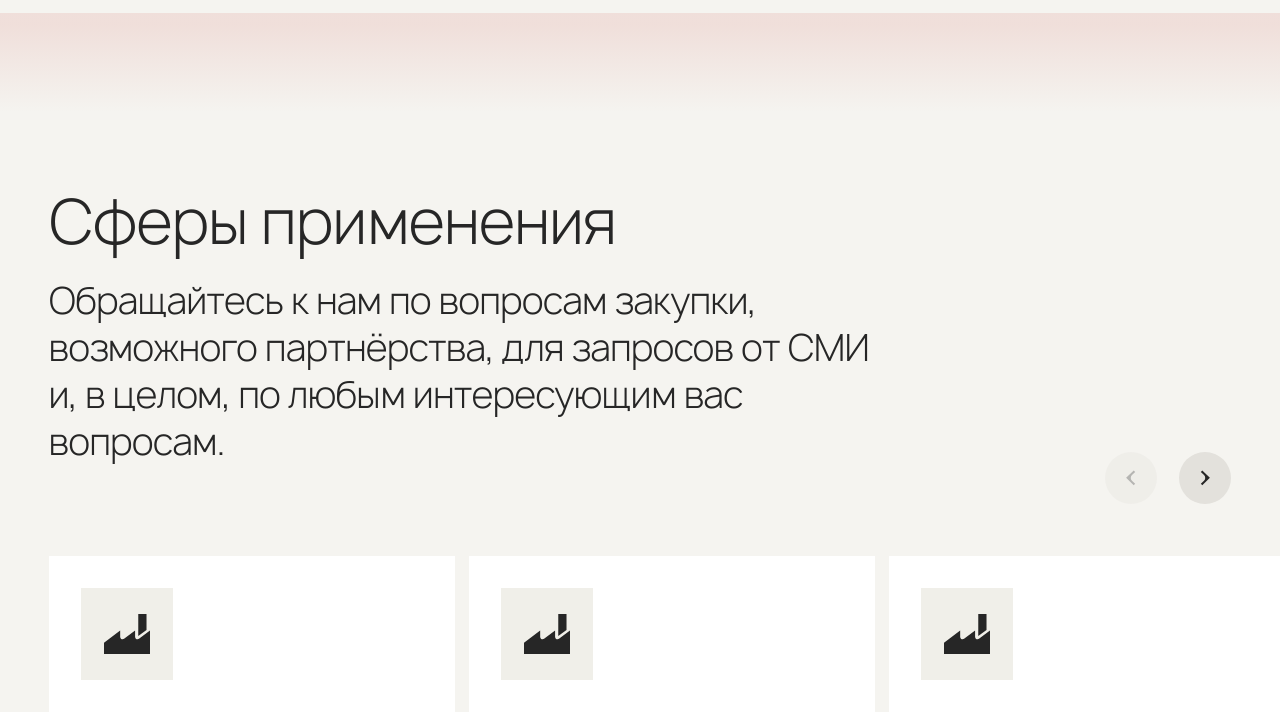
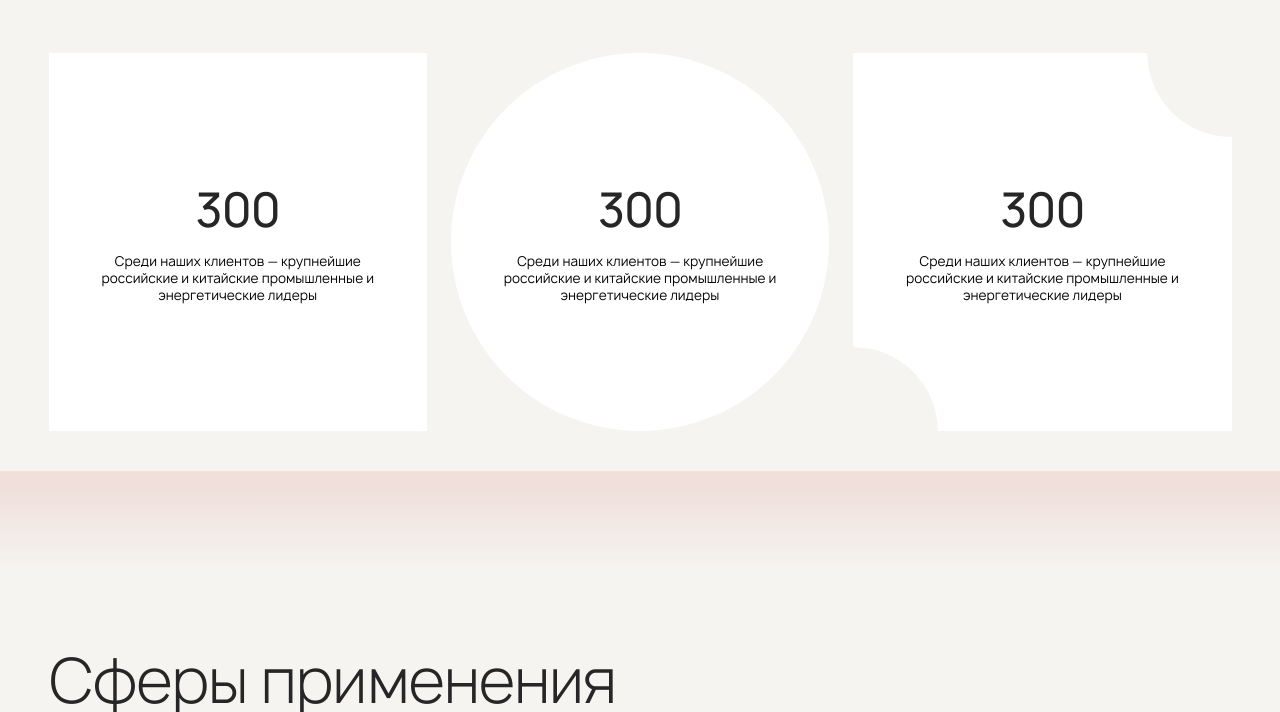
Before and after one commit to VarlakovAlexandr/RKMK, a website: page src/home.html in a window 1280 px wide. Shown: the part 88-800 px from the top of the page. Drawn offline with nearby package versions, Linux system fonts and the light colour scheme; files that its build step writes are made by us from their sources.

Commit message:
create advantages block

```diff
--- a/src/assets/js/main.js
+++ b/src/assets/js/main.js
@@ -431,3 +431,21 @@ const sliderWhereUse = new Swiper(".swiper.where-use-slider", {
         },
     }
 })
+
+let slider = new Swiper(".swiper.slider-advantages", {
+    speed: 1000,
+
+
+    spaceBetween: 0,
+
+    breakpoints: {
+        579: {
+            slidesPerView: 'auto',
+            spaceBetween: 24
+        },
+        1023: {
+            slidesPerView: 3,
+            spaceBetween: 24
+        }
+    }
+})
--- a/src/assets/scss/main.scss
+++ b/src/assets/scss/main.scss
@@ -146,6 +146,7 @@ section{
 @import 'units/s-quote';
 @import 'units/s-feedback';
 @import 'units/s-where-use';
+@import 'units/si-advantages';
 
 
 
--- /dev/null
+++ b/src/assets/scss/units/_si-advantages.scss
@@ -0,0 +1,88 @@
+.si-advantages{
+    padding-top: 52px;
+    padding-bottom: 52px;
+    width: 100%;
+    overflow: hidden;
+    @include calculateResponsiveProperty(350px, 744px, 52px, 40px, padding-top);
+    @include calculateResponsiveProperty(350px, 744px, 52px, 40px, padding-bottom);
+}
+.swiper.slider-advantages{
+    @media (min-width: 580px){
+        overflow: visible;
+    }
+}
+.swiper.slider-advantages .swiper-wrapper{
+    @media (max-width: 580px){
+        flex-direction: column;
+        row-gap: 12px;
+        transform: unset !important;
+    }
+}
+
+.swiper-slide.i-single-advantage{
+    width: 100%;
+    aspect-ratio: 1 / 1;
+    background-color: #fff;
+    overflow: hidden;
+    @media (max-width: 580px){
+        margin: 0 !important;
+
+
+    }
+
+    @media (min-width: 580px){
+        max-width: 300px;
+    }
+    position: relative;
+
+    @media (min-width: 1024px){
+        max-width: initial;
+    }
+}
+.swiper-slide.i-single-advantage.round{
+    border-radius: 50%;
+}
+
+.swiper-slide.i-single-advantage.puzzle{
+    &::before{
+        content: "";
+        position: absolute;
+        bottom: 0;
+        left: 0;
+        width: 44.516129%;
+        height: 44.516129%;
+        background-color: #f5f4f0;
+        transform: translate(-50%, 50%);
+        border-radius: 50%;
+    }
+    &::after{
+        content: "";
+        position: absolute;
+        top: 0;
+        right: 0;
+        width: 44.516129%;
+        height: 44.516129%;
+        background-color: #f5f4f0;
+        transform: translate(50%, -50%);
+        border-radius: 50%;
+    }
+}
+
+
+
+.i-single-advantage__content{
+    position: absolute;
+    left: 0;
+    top: 0;
+    width: 100%;
+    height: 100%;
+    display: flex;
+    flex-direction: column;
+    row-gap: 12px;
+    justify-content: center;
+    align-items: center;
+    text-align: center;
+    padding: 32px;
+
+    @include calculateResponsiveProperty(1024px, 1800px, 32px, 80px, padding);
+}
--- a/src/assets/scss/units/_typography.scss
+++ b/src/assets/scss/units/_typography.scss
@@ -31,6 +31,17 @@ h1, h2, h3{
     @include calculateResponsiveProperty(350px, 744px, 25px, 60px, font-size);
 }
 
+.md-title{
+    font-family: var(--font-family);
+    font-weight: 500;
+    font-size: 24px;
+    text-align: center;
+    color: #262626;
+    letter-spacing: -0.02em;
+    line-height: 1.3333;
+
+    @include calculateResponsiveProperty(350px, 744px, 24px, 46px, font-size);
+}
 
 .gradient-title{
     font-family: var(--font-family);
@@ -46,6 +57,8 @@ h1, h2, h3{
 }
 
 
+
+
 .small-title{
     font-family: var(--font-family);
     font-weight: 600;
@@ -55,6 +68,9 @@ h1, h2, h3{
     line-height: 1.3333;
     @include calculateResponsiveProperty(350px, 744px, 16px, 18px, font-size);
 }
+
+
+
 
 .text{
     font-family: var(--font-family);
@@ -89,7 +105,7 @@ h1, h2, h3{
     font-family: var(--font-family);
     font-weight: 400;
     font-size: 11px;
-
+    line-height: 1.333;
     @include calculateResponsiveProperty(350px, 744px, 11px, 13px, font-size);
 
 }
--- a/src/home.html
+++ b/src/home.html
@@ -4,6 +4,36 @@
         <section class="hero">
             <div class="content-block">
                 <div class="container">
+                </div>
+            </div>
+        </section>
+
+
+        <section class="si-advantages">
+            <div class="content-block">
+                <div class="container">
+                    <div class="swiper slider-advantages">
+                        <div class="swiper-wrapper">
+                            <div class="swiper-slide i-single-advantage ">
+                                <div class="i-single-advantage__content">
+                                    <h2 class="md-title">300</h2>
+                                    <p class="small-text">Среди наших клиентов — крупнейшие российские и китайские промышленные и энергетические лидеры</p>
+                                </div>
+                            </div>
+                            <div class="swiper-slide i-single-advantage round">
+                                <div class="i-single-advantage__content">
+                                    <h2 class="md-title">300</h2>
+                                    <p class="small-text">Среди наших клиентов — крупнейшие российские и китайские промышленные и энергетические лидеры</p>
+                                </div>
+                            </div>
+                            <div class="swiper-slide i-single-advantage puzzle">
+                                <div class="i-single-advantage__content">
+                                    <h2 class="md-title">300</h2>
+                                    <p class="small-text">Среди наших клиентов — крупнейшие российские и китайские промышленные и энергетические лидеры</p>
+                                </div>
+                            </div>
+                        </div>
+                    </div>
                 </div>
             </div>
         </section>
```
Also changed, not shown: dist/assets/css/main.css, dist/assets/css/main.min.css, dist/assets/js/main.js, dist/home.html.
